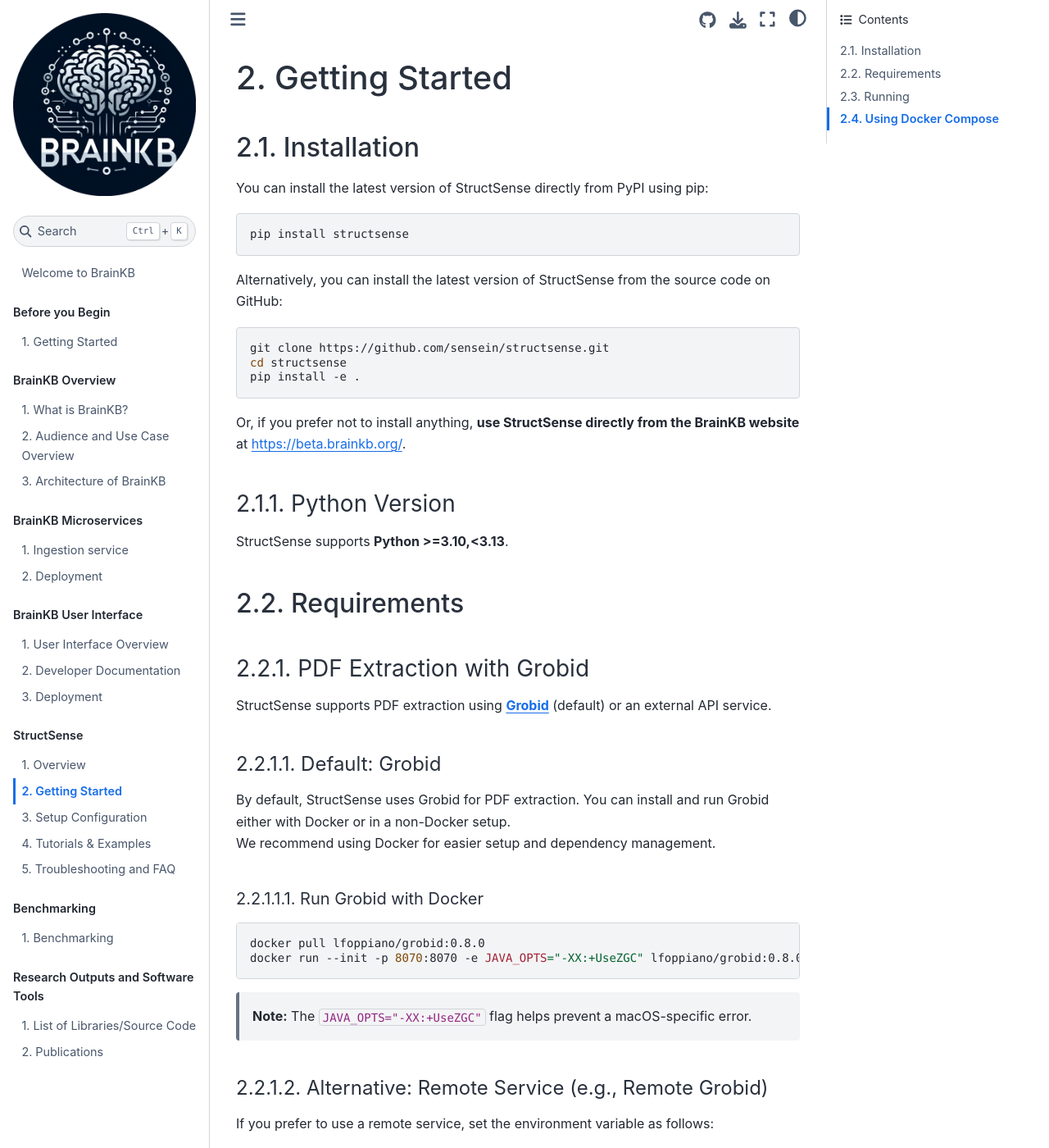
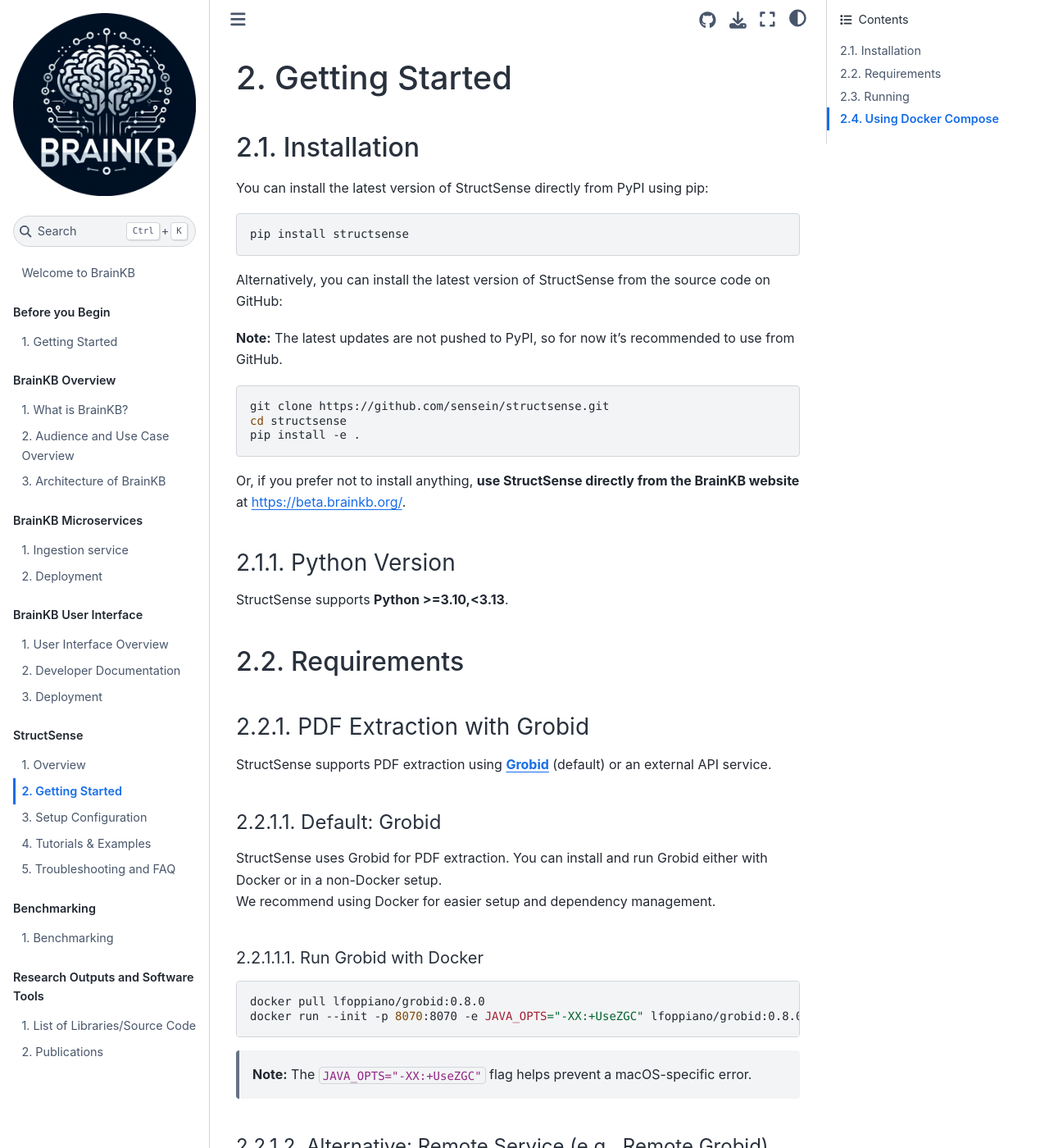
Before and after one commit to sensein/brainkbdocs, a Jupyter Book: the page built from docs/structsense_getting_started.md, in a window 1280 px wide and 1400 px high. Shown: the whole window at 82% size. Built offline with Jupyter Book 1.0.4 settings and Sphinx 7.4.7 and the Sphinx Book theme 1.1.4, drawn with Linux system fonts in a browser that asks for light colours.

Commit message:
note added

````diff
--- a/docs/structsense_getting_started.md
+++ b/docs/structsense_getting_started.md
@@ -6,6 +6,8 @@
 pip install structsense
 ```
 Alternatively, you can install the latest version of StructSense from the source code on GitHub:
+
+**Note:** The latest updates are not pushed to PyPI, so for now it's recommended to use from GitHub.
 
 ```bash
 git clone https://github.com/sensein/structsense.git
@@ -20,15 +22,17 @@
 
 <!-- # Requirements -->
 ## Requirements
+
 ### PDF Extraction with Grobid
 
 StructSense supports PDF extraction using **[Grobid](https://grobid.readthedocs.io/en/latest/Introduction/)** (default) or an external API service.
 
 #### Default: Grobid
-By default, StructSense uses Grobid for PDF extraction. You can install and run Grobid either with Docker or in a non-Docker setup.
+StructSense uses Grobid for PDF extraction. You can install and run Grobid either with Docker or in a non-Docker setup.
 We recommend using Docker for easier setup and dependency management.
 
 ##### Run Grobid with Docker
+
 ```bash
 docker pull lfoppiano/grobid:0.8.0
 docker run --init -p 8070:8070 -e JAVA_OPTS="-XX:+UseZGC" lfoppiano/grobid:0.8.0
````
